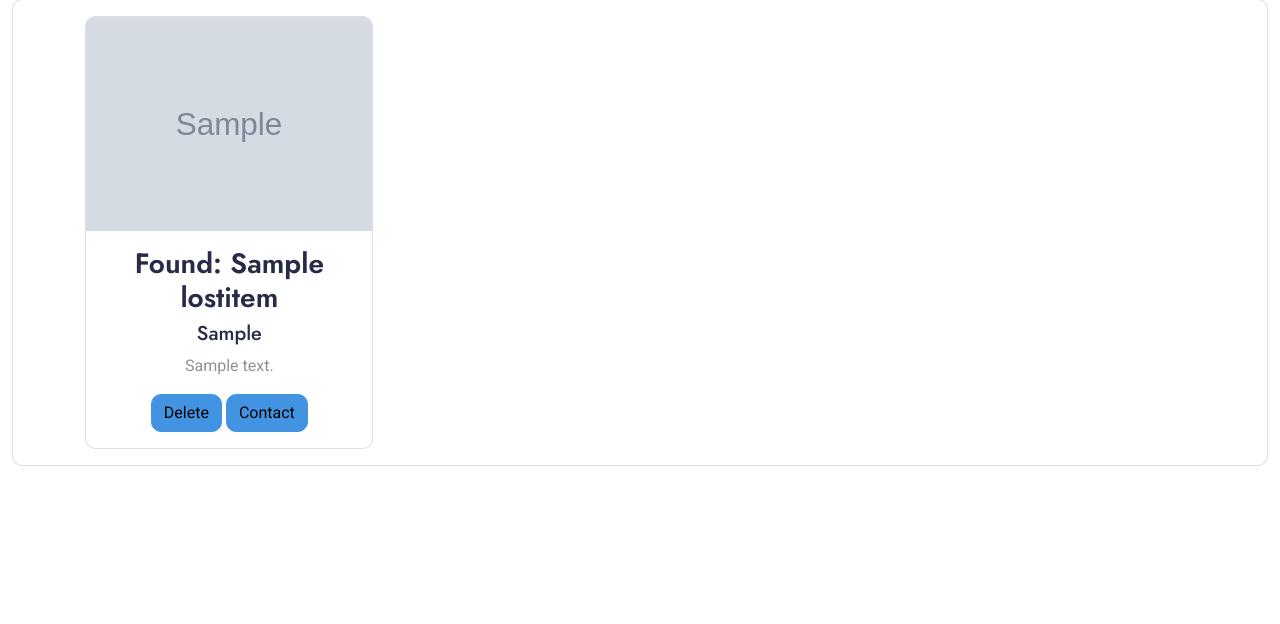
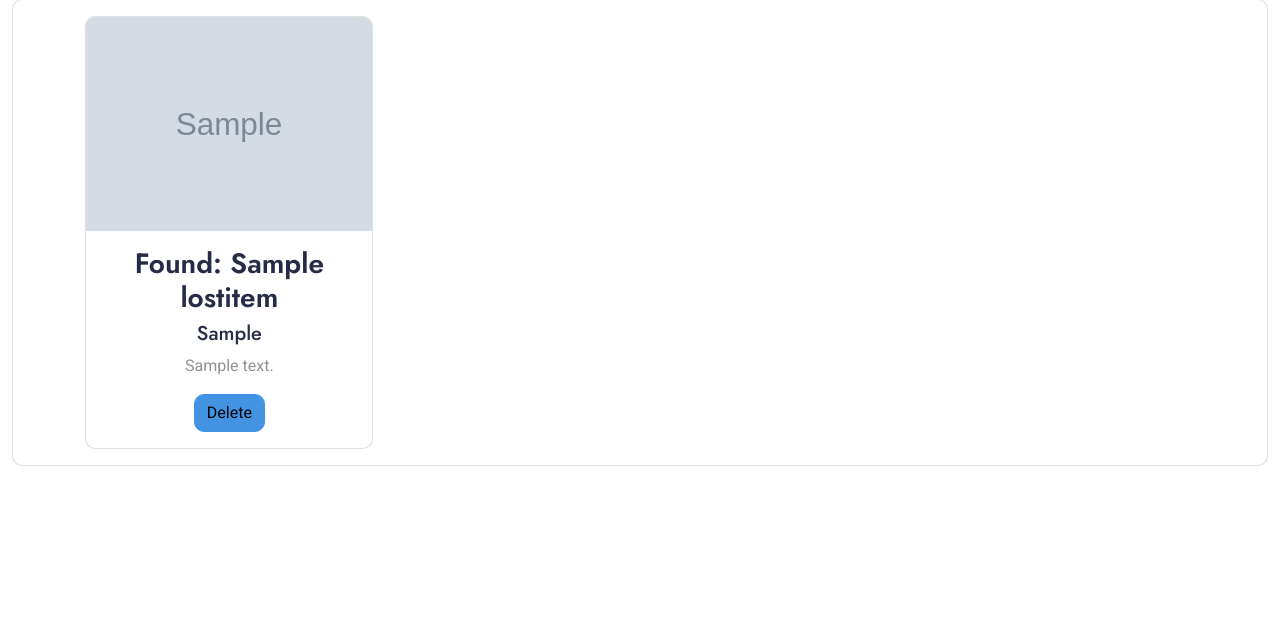
Before and after one commit to amandacruzz/TheFounders, a Django app: page /positions/ in a window 1280 px wide. Shown: the part 1051-1675 px from the top of the page. Run offline with Django 4.2, Linux system fonts and the light colour scheme; a user stored in the database is signed in; tables that the repository leaves empty hold one stand-in row (values such as "Sample post"); grey boxes marked "Sample" are stand-in pictures; some libraries are stand-ins or nearby versions.

```diff
--- a/templates/positions.html
+++ b/templates/positions.html
@@ -82,7 +82,6 @@
                                             <h5 class="card-title">{{lost_found.location}}</h5>
                                             <p class="card-text">{{lost_found.description}}</p>
                                             <a href="{% url 'deletePosition' lost_found.id %}" class="btn btn-primary" onclick="return confirm('Are you sure?');">Delete</a>
-                                            <a href="#" class="btn btn-primary">Contact</a>
                                           </div>
                                         </div>
                                     {% endfor %}
```
